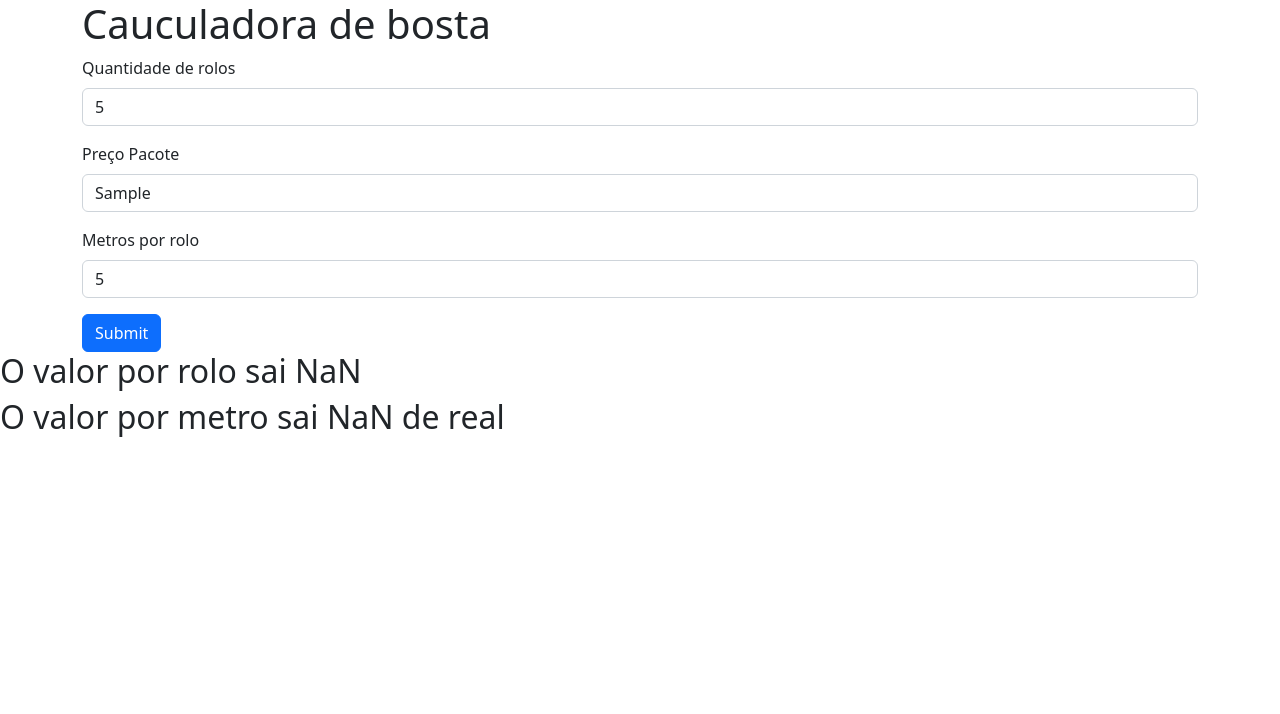
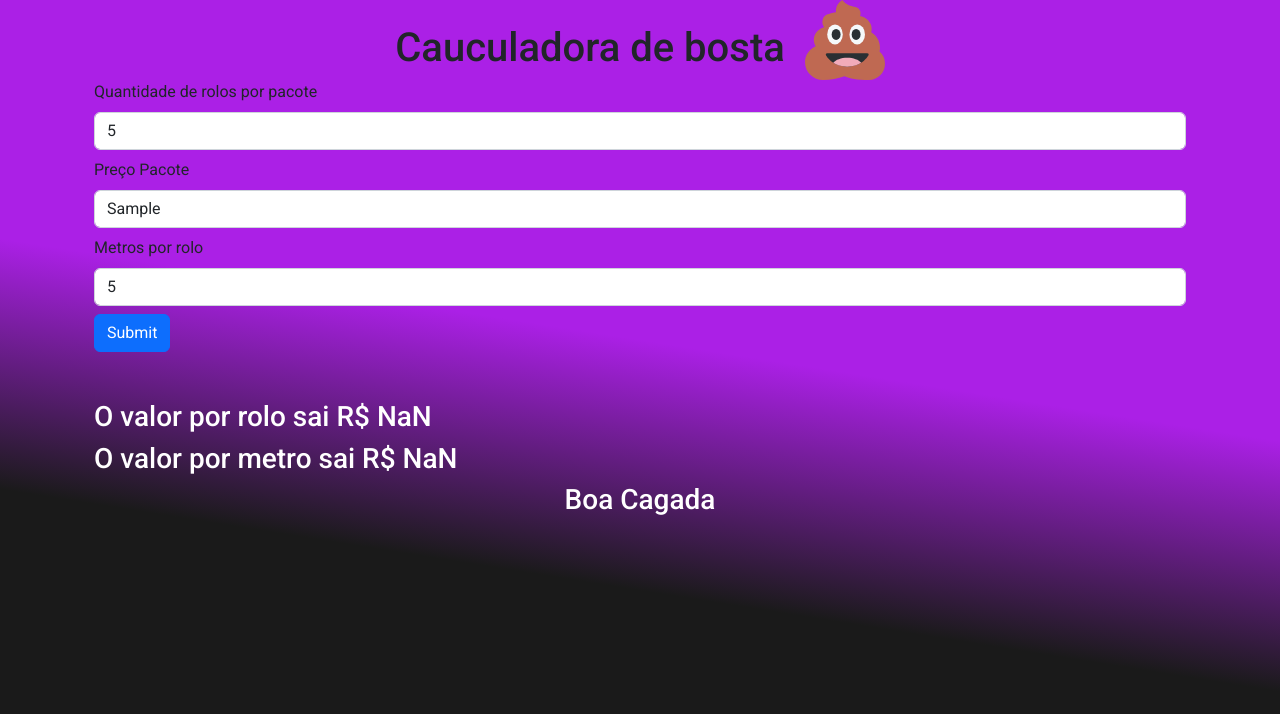
Before and after one commit to RenanDevWeb/CauculadoraDeBosta, a plain HTML site: page index.html in a window 1280 px wide. Both pictures are taken after typing "5", "Sample", "5" into the empty fields and a click on the button "Submit". Drawn offline with nearby package versions, Linux system fonts and the light colour scheme; some packages are replaced by stand-ins of ours; a script that the page names is missing.

Commit message:
arquivos do projeto

```diff
--- a/css/style.css
+++ b/css/style.css
@@ -0,0 +1,30 @@
+@import url('https://fonts.googleapis.com/css2?family=Poppins:ital,wght@0,100;0,200;0,300;0,400;0,500;0,600;0,700;0,800;0,900;1,100;1,200;1,300;1,400;1,500;1,600;1,700;1,800;1,900&family=Roboto:ital,wght@0,100..900;1,100..900&display=swap');
+
+body{
+    font-family: "Roboto", sans-serif;
+  font-optical-sizing: auto;
+  font-style: normal;
+  height: 100vh;
+  background: rgb(171,32,230);
+background: -moz-linear-gradient(189deg, rgba(171,32,230,1) 44%, rgba(26,26,26,1) 69%);
+background: -webkit-linear-gradient(189deg, rgba(171,32,230,1) 44%, rgba(26,26,26,1) 69%);
+background: linear-gradient(189deg, rgba(171,32,230,1) 44%, rgba(26,26,26,1) 69%);
+filter: progid:DXImageTransform.Microsoft.gradient(startColorstr="#ab20e6",endColorstr="#1a1a1a",GradientType=1);
+
+}
+.poop{
+    width: 80px;
+    height: 80px;
+    margin-left: 20px;
+}
+
+h3{
+    color: #FFF;
+}
+.infos{
+  display: none;
+}
+.infos-show{
+    display: flex;
+    flex-direction: column;
+}
--- a/index.html
+++ b/index.html
@@ -7,7 +7,9 @@
     <title>Caculadora de bosta</title>
     <link href="https://cdn.jsdelivr.net/npm/bootstrap@5.2.3/dist/css/bootstrap.min.css" rel="stylesheet"
         integrity="sha384-rbsA2VBKQhggwzxH7pPCaAqO46MgnOM80zW1RWuH61DGLwZJEdK2Kadq2F9CUG65" crossorigin="anonymous">
-    <script src="./javascript/script.js" defer></script>
+    <link rel="stylesheet" href="./css/style.css">
+        <script src="./javascript/script.js" defer></script>
+        <script src="https://cdn.jsdelivr.net/npm/sweetalert2@11"></script>
 </head>
 
 <body>
@@ -18,20 +20,26 @@
     <!-- input quantidade preco total do pacote -->
 
     <div class="container">
-        <h1>Cauculadora de bosta </h1>
+        <div class="d-flex justify-content-center">
+        <h1 class="text-center mt-4">Cauculadora de bosta </h1>
+        <img class="poop"  src="./img/pile-of-poo-svgrepo-com.svg" alt="">
+    </div>
+
+
+        <div class="container-fluid">
         <form id="caculadoraDeBosta">
 
-            <div class="mb-3">
-                <label for="qtdederolos" class="form-label">Quantidade de rolos</label>
+            <div class="mb-2">
+                <label for="qtdederolos" class="form-label">Quantidade de rolos por pacote</label>
                 <input type="number" id="qtdederolos" class="form-control" placeholder="Insira a quantidade de rolos">
             </div>
 
-            <div class="mb-3">
+            <div class="mb-2">
                 <label for="precopacote" class="form-label">Preço Pacote</label>
                 <input type="text" id="precopacote" class="form-control" placeholder="Insira o preco do pacote">
             </div>
 
-            <div class="mb-3">
+            <div class="mb-2">
                 <label for="metrosporrolo" class="form-label">Metros por rolo</label>
                 <input type="number" id="metrosporrolo" class="form-control" placeholder="Insira a metragem por rolo ">
             </div>
@@ -40,10 +48,17 @@
 
     </form>
 
+  <div class="container mt-5 infos">
+    <h3>O valor por rolo sai R$  <span id="rolo"></span> </h3>
+    <h3>O valor por metro sai R$ <span id="metragem"></span></h3>
 
-    <h2>O valor por rolo sai <span id="rolo"></span></h2>
-    <h2>O valor por metro sai <span id="metragem"></span> de real </h2>
+    <h3 class="text-center">Boa Cagada</h3>
 
+</div>
+
+
+
+</div>
 
     </div>
 
--- a/javascript/script.js
+++ b/javascript/script.js
@@ -1,32 +1,39 @@
-const quantidadeDeRolos = document.querySelector("#qtdederolos");
-const precototalpacote = document.querySelector("#precopacote");
-const metragemporrolo = document.querySelector("#metrosporrolo");
+const quantidaDeDeRolos = document.querySelector("#qtdederolos");
+const precoTotalPacote = document.querySelector("#precopacote");
+const metragemPorRolo = document.querySelector("#metrosporrolo");
 const caculadoraDeBosta = document.querySelector("#caculadoraDeBosta");
-const roloText =   document.querySelector("#rolo")
-const metragemText  =  document.querySelector("#metragem")
-let metragemporroloValor;
+const roloText = document.querySelector("#rolo");
+const metragemText = document.querySelector("#metragem");
+const infos = document.querySelector(".infos");
+let metragemPorRoloValor;
 
 caculadoraDeBosta.addEventListener("submit", function (e) {
-    e.preventDefault()
-    let quantidadeDeRolosValor = quantidadeDeRolos.value
-    let precototalpacoteValor  =  precototalpacote.value
-    metragemporroloValor =  metragemporrolo.value
-    precoporrolo(precototalpacoteValor,quantidadeDeRolosValor)
+  e.preventDefault();
+  let quantidaDeDeRolosValor = quantidaDeDeRolos.value;
+  let precoTotalPacoteValor = precoTotalPacote.value;
+  metragemPorRoloValor = metragemPorRolo.value;
 
+  if (quantidaDeDeRolosValor !== "" && precoTotalPacoteValor !== "" && metragemPorRoloValor !== "") {
+    infos.classList.remove("infos");
+    infos.classList.add("infos-show");
+    precoporrolo(precoTotalPacoteValor, quantidaDeDeRolosValor);
+  }else{
+    Swal.fire("Digite um valor valido");
+  }
 
 });
 
-function precoporrolo(precototalpacote,quantidadeDeRolos) {
-  var soma = precototalpacote / quantidadeDeRolos;
-  var valorarredondado = Math.ceil(soma * 100) / 100
-  roloText.innerText = valorarredondado.toFixed(2)
-  precometrorolo(valorarredondado)
+function precoporrolo(precoTotalPacote, quantidadeDeRolos) {
+  var soma = precoTotalPacote / quantidadeDeRolos;
+  var valorarredondado = Math.ceil(soma * 100) / 100;
+  roloText.innerText = valorarredondado.toFixed(2);
+  precometrorolo(valorarredondado);
 }
 
 function precometrorolo(valorarredondado) {
-  var soma1 = valorarredondado / metragemporroloValor;
-  metragemText.innerText = soma1
+  var soma1 = valorarredondado / metragemPorRoloValor;
+  metragemText.innerText = soma1;
 }
 
-// var precoporrolo =  precototalpacote /quantidadeDeRolos
+// var precoporrolo =  precoTotalPacote /quantidadeDeRolos
 // var precometrorolo = precoporrolo / metragemporrolo
```
Also changed, not shown: img/pile-of-poo-svgrepo-com.svg (added).
